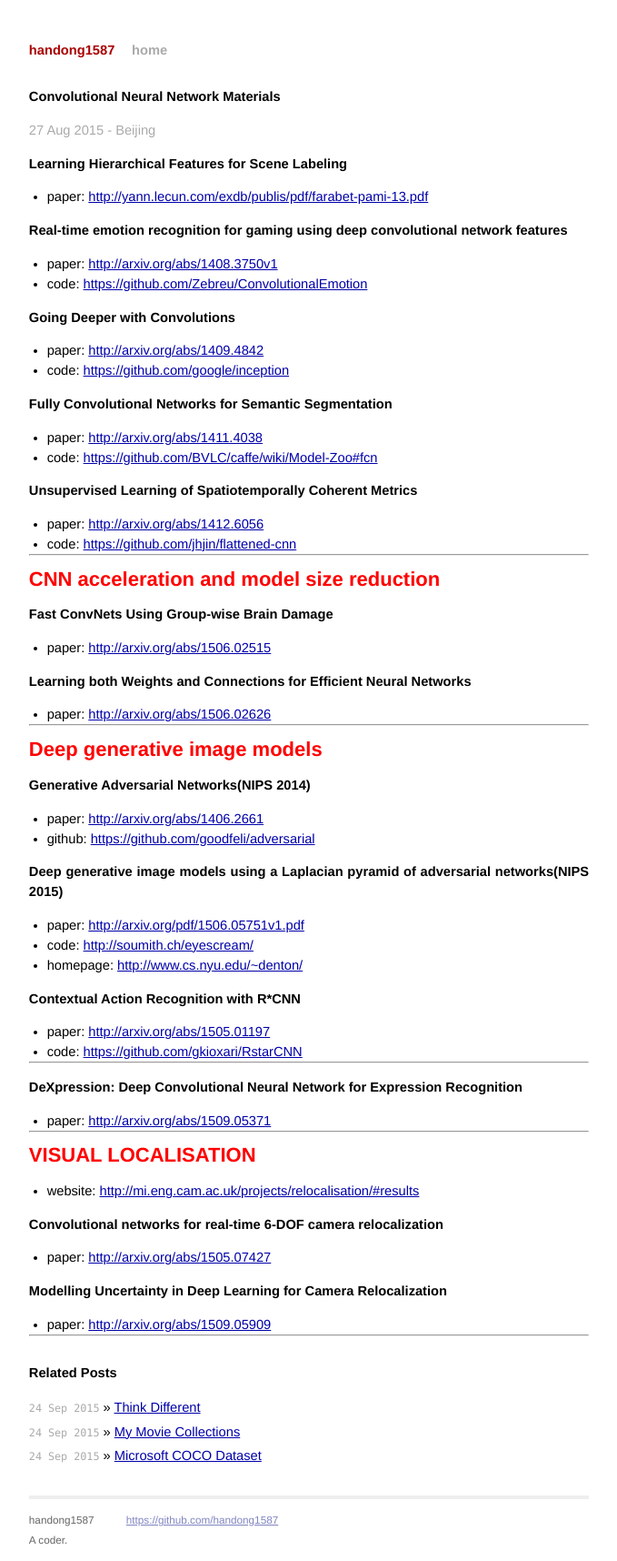
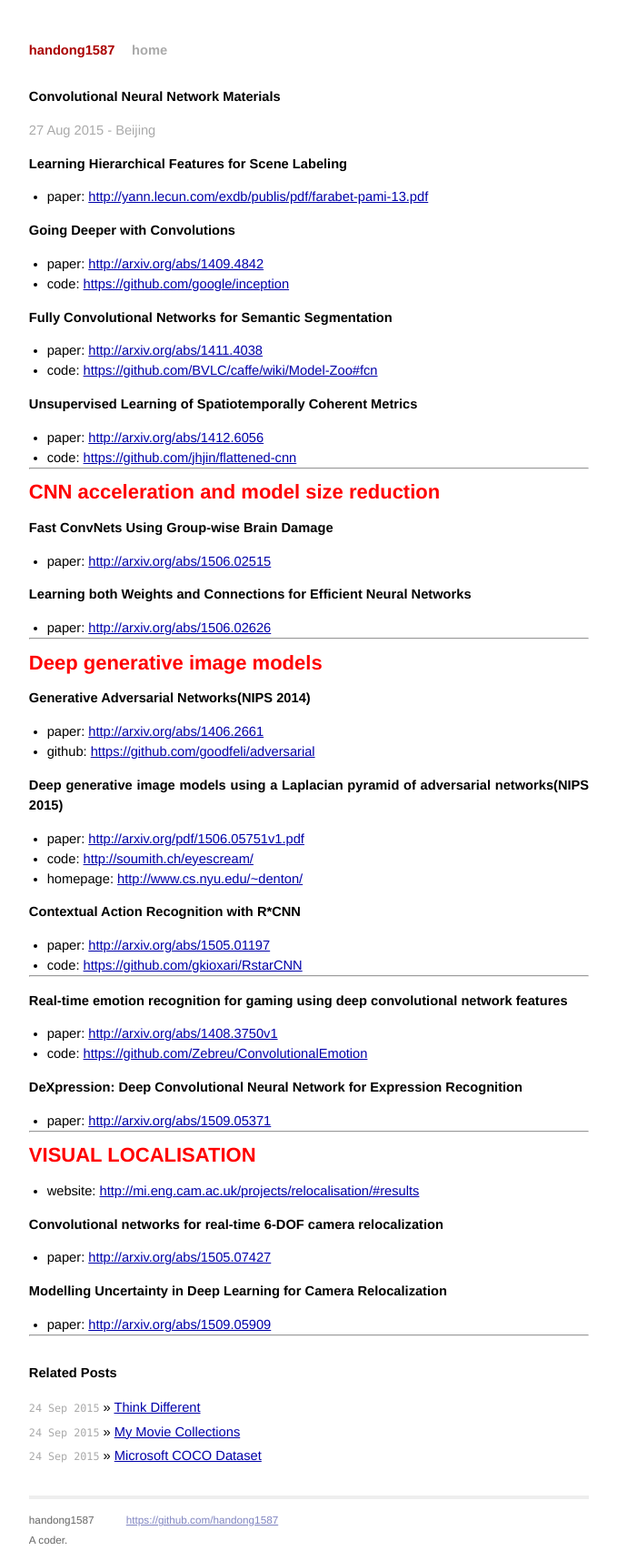
Before and after one commit to handong1587/handong1587.github.io, a Jekyll site: the page built from _posts/deep_learning/2015-08-27-cnn-materials.md, in a window 1280 px wide. Shown: the whole page at 91% size, without its empty margins (300-979 px from the left). Built offline with Jekyll 4.4.1, drawn with Linux system fonts in a browser that asks for light colours; Markdown is read by kramdown in place of the engine named in the settings; comment, search, counter and statistics services are not loaded; some of the changed lines change nothing that is shown.

Commit message:
update md

```diff
--- a/_posts/deep_learning/2015-08-27-cnn-materials.md
+++ b/_posts/deep_learning/2015-08-27-cnn-materials.md
@@ -12,11 +12,6 @@ title: Convolutional Neural Network Materials
 **Learning Hierarchical Features for Scene Labeling**
 
 - paper: [http://yann.lecun.com/exdb/publis/pdf/farabet-pami-13.pdf](http://yann.lecun.com/exdb/publis/pdf/farabet-pami-13.pdf)
-
-**Real-time emotion recognition for gaming using deep convolutional network features**
-
-- paper: [http://arxiv.org/abs/1408.3750v1](http://arxiv.org/abs/1408.3750v1)
-- code: [https://github.com/Zebreu/ConvolutionalEmotion](https://github.com/Zebreu/ConvolutionalEmotion)
 
 **Going Deeper with Convolutions**
 
@@ -71,6 +66,11 @@ Deep generative image models
 
 _ _ _
 
+**Real-time emotion recognition for gaming using deep convolutional network features**
+
+- paper: [http://arxiv.org/abs/1408.3750v1](http://arxiv.org/abs/1408.3750v1)
+- code: [https://github.com/Zebreu/ConvolutionalEmotion](https://github.com/Zebreu/ConvolutionalEmotion)
+
 **DeXpression: Deep Convolutional Neural Network for Expression Recognition**
 
 - paper: [http://arxiv.org/abs/1509.05371](http://arxiv.org/abs/1509.05371)
```
